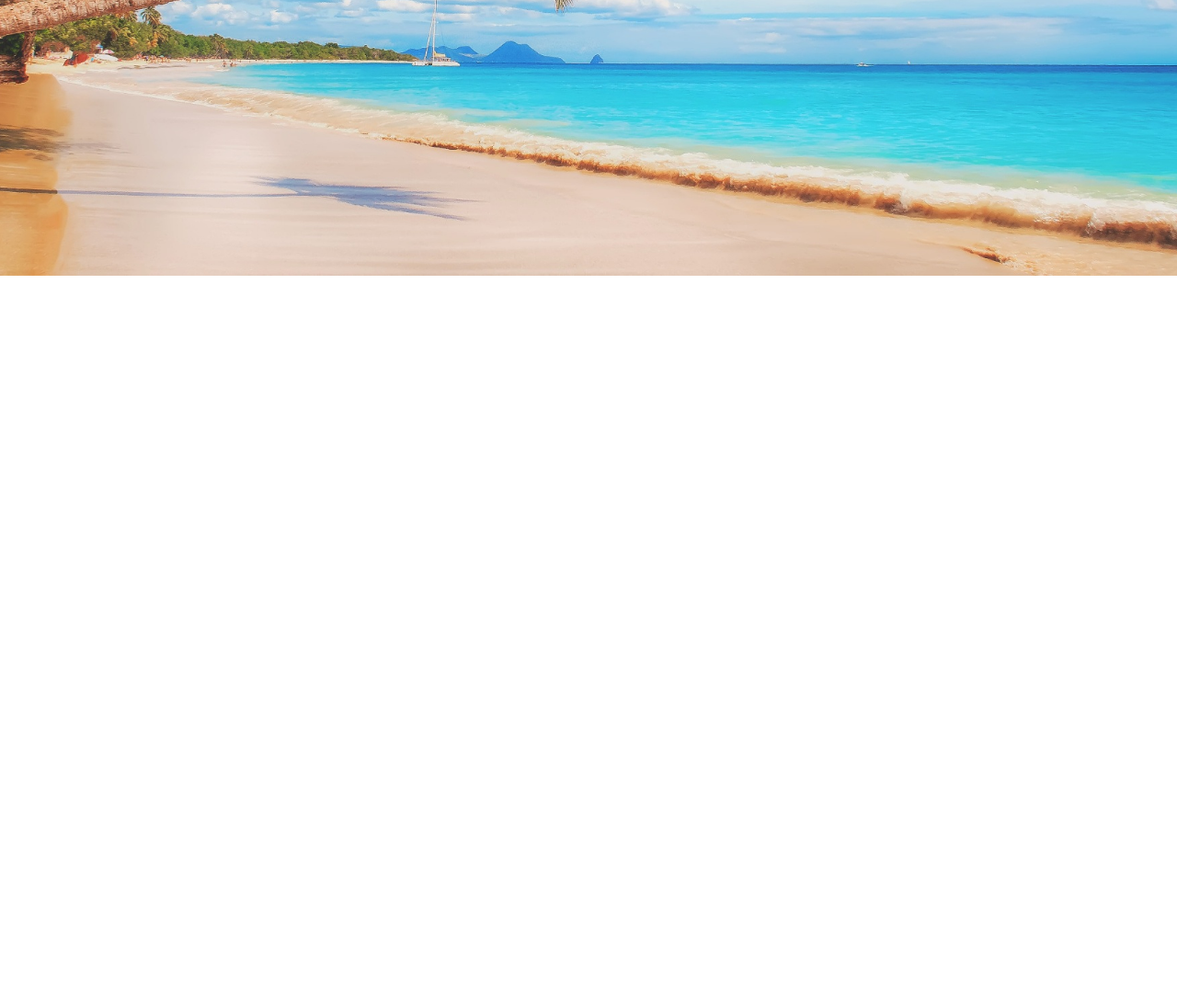
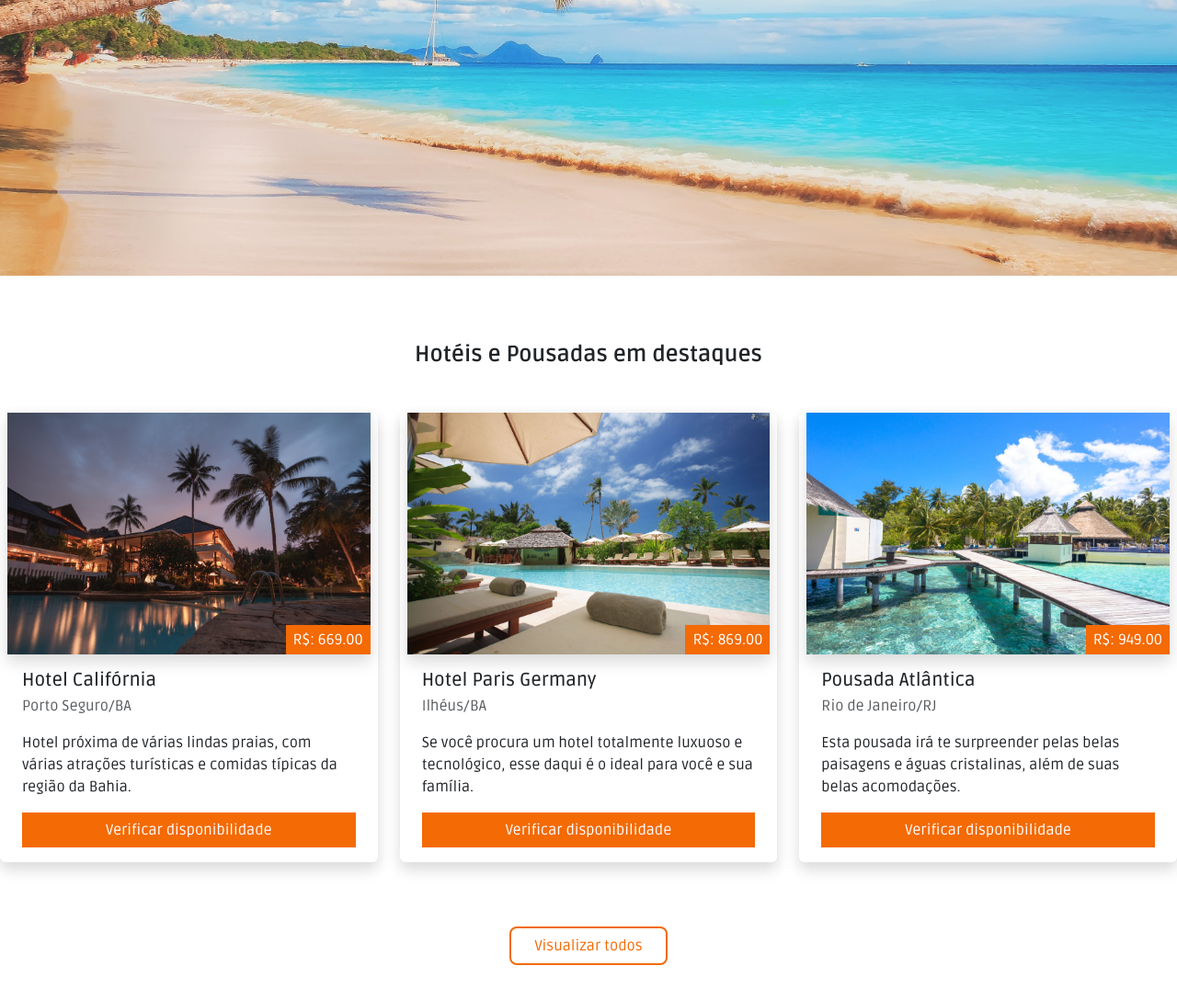
Before and after one commit to patrick-cuppi/hotel-reservations, a plain HTML site: page index.html in a window 1280 px wide. Shown: the part 564-1652 px from the top of the page at 92% size. Before the commit the page ends 864 px from the top, so only its background shows below. Drawn offline with nearby package versions, Linux system fonts and the light colour scheme.

Commit message:
feat: added highlights

```diff
--- /dev/null
+++ b/assets/style/position.css
@@ -0,0 +1,39 @@
+.right-0 {
+    right: 0px;
+}
+
+.right-25 {
+    right: 25px;
+}
+
+.right-50 {
+    right: 50px;
+}
+
+.right-75 {
+    right: 75px;
+}
+
+.right-100 {
+    right: 100px;
+}
+
+.left-0 {
+    left: 0px;
+}
+
+.left-25 {
+    left: 25px;
+}
+
+.left-50 {
+    left: 50px;
+}
+
+.left-75 {
+    left: 75px;
+}
+
+.left-100 {
+    left: 100px;
+}
--- a/assets/style/style.css
+++ b/assets/style/style.css
@@ -1,6 +1,7 @@
 @import url('https://fonts.googleapis.com/css2?family=Ruda:wght@400..900&display=swap');
 @import "./background.css";
 @import "./inputs.css";
+@import "./position.css";
 
 :root {
     --bg-orange:        #F46A05;
@@ -35,3 +36,30 @@ html, body {
     color: var(--bg-white);
     background-color: var(--bg-orange-hover);
 }
+
+.bg-color-orange {
+    color: var(--bg-white);
+    background-color: var(--bg-orange);
+}
+
+.bg-color-pink {
+    color: var(--bg-white);
+    background-color: var(--bg-pink);
+}
+
+.btn-orange-outline {
+    color: var(--bg-orange);
+    background-color: transparent;
+    outline: 2px solid var(--bg-orange);
+    box-shadow: none;
+    font-size: 1rem;
+    font-family: 'Ruda', sans-serif;
+    font-weight: 400;
+}
+
+.btn-orange-outline:hover {
+    color: var(--bg-white);
+    background-color: var(--bg-orange);
+    outline: none;
+    border-radius: 0px;
+}
--- a/index.html
+++ b/index.html
@@ -72,6 +72,71 @@
             </div>
     </main>
 
+    <main class="w-100 pb-5 pt-lg-4 pb-lg-5">
+        <div class="container pt-5 pb-2 pt-lg-5 pb-lg-0">
+            <h1 class="fs-4 text-center mb-5 fw-bold">Hotéis e Pousadas em destaques</h1>
+        </div>
+        <div class="row mb-4">
+            <div class="col-12 col-md-12 col-lg-4 mb-5">
+                <div class="card shadow border-0 ps-2 pe-2">
+                    <div class="position-relative">
+                        <img src="./assets/img/hotels/hotel-1.jpeg" alt="Hotel 01" class="card-image-top w-100 h-100 shadow">
+                        <span class="position-absolute bottom-0 right-0 bg-color-orange ps-2 pe-2 pt-1 pb-1">R$: 669.00</span>
+                    </div>
+                    <div class="card-body p-3">
+                        <h5 class="card-title mb-1 ">Hotel Califórnia</h5>
+                        <p class="text-muted">Porto Seguro/BA</p>
+                        <p class="card-text">
+                            Hotel próxima de várias lindas praias, com várias atrações turísticas e comidas típicas da região da Bahia.
+                        </p>
+                        <a href="#" class="btn btn-orange rounded-0 w-100">Verificar disponibilidade</a>
+                    </div>
+                </div>
+            </div>
+
+            <div class="col-12 col-md-12 col-lg-4 mb-5">
+                <div class="card shadow border-0 ps-2 pe-2">
+                    <div class="position-relative">
+                        <img src="./assets/img/hotels/hotel-2.jpeg" alt="Hotel 01" class="card-image-top w-100 h-100 shadow">
+                        <span class="position-absolute bottom-0 right-0 bg-color-orange ps-2 pe-2 pt-1 pb-1">R$: 869.00</span>
+                    </div>
+                    <div class="card-body p-3">
+                        <h5 class="card-title mb-1 ">Hotel Paris Germany</h5>
+                        <p class="text-muted">Ilhéus/BA</p>
+                        <p class="card-text">
+                            Se você procura um hotel totalmente luxuoso e tecnológico, esse daqui é o ideal para você e sua família.
+                        </p>
+                        <a href="#" class="btn btn-orange rounded-0 w-100">Verificar disponibilidade</a>
+                    </div>
+                </div>
+            </div>
+
+            <div class="col-12 col-md-12 col-lg-4 mb-5">
+                <div class="card shadow border-0 ps-2 pe-2">
+                    <div class="position-relative">
+                        <img src="./assets/img/hotels/hotel-3.jpeg" alt="Hotel 01" class="card-image-top w-100 h-100 shadow">
+                        <span class="position-absolute bottom-0 right-0 bg-color-orange ps-2 pe-2 pt-1 pb-1">R$: 949.00</span>
+                    </div>
+                    <div class="card-body p-3">
+                        <h5 class="card-title mb-1 ">Pousada Atlântica</h5>
+                        <p class="text-muted">Rio de Janeiro/RJ</p>
+                        <p class="card-text">
+                            Esta pousada irá te surpreender pelas belas paisagens e águas cristalinas, além de suas belas acomodações.
+                        </p>
+                        <a href="#" class="btn btn-orange rounded-0 w-100">Verificar disponibilidade</a>
+                    </div>
+                </div>
+            </div>
+        </div>
+        <div class="row">
+            <div class="col-12 d-flex justify-content-center">
+                <a href="#" class="btn btn-orange-outline ps-4 pe-4">
+                    Visualizar todos
+                </a>
+            </div>
+        </div>
+    </main>
+
 
     <script src="https://cdn.jsdelivr.net/npm/@popperjs/core@2.11.8/dist/umd/popper.min.js"
     integrity="sha384-I7E8VVD/ismYTF4hNIPjVp/Zjvgyol6VFvRkX/vR+Vc4jQkC+hVqc2pM8ODewa9r" crossorigin="anonymous"></script>
```
Also changed, not shown: 2 other files.
